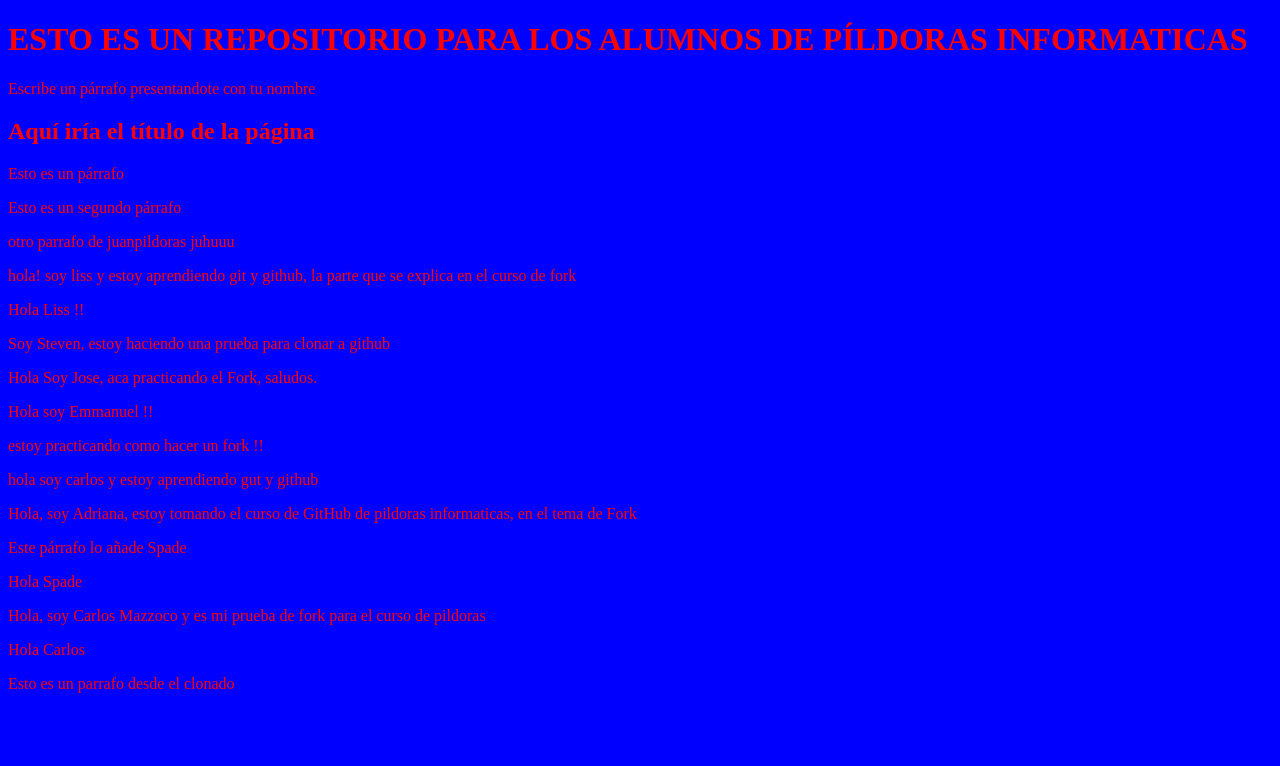
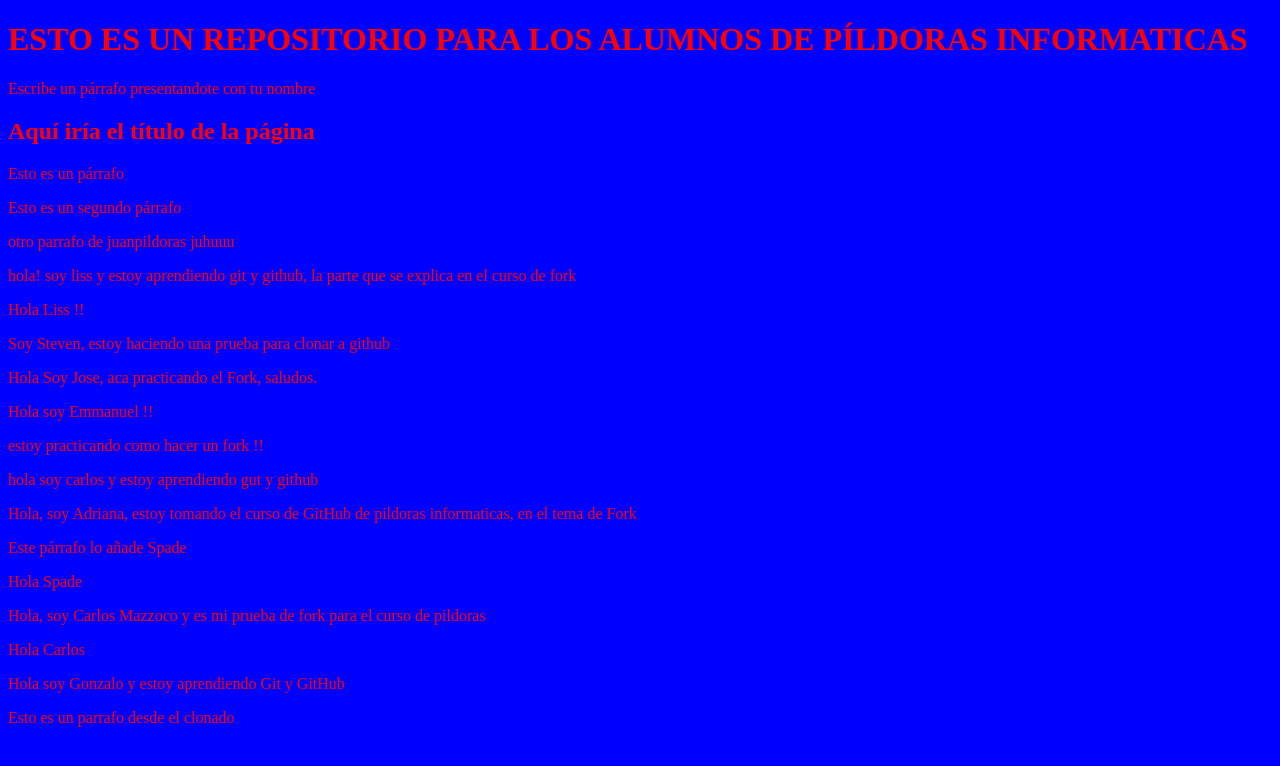
Before and after one commit to antoniopd/JuanPildoras, a plain HTML site: page index.html in a window 1280 px wide. Drawn offline with Linux system fonts and the light colour scheme.

Commit message:
comiit desde proyecto clonado

```diff
--- a/index.html
+++ b/index.html
@@ -37,6 +37,8 @@
     <p>Hola, soy Carlos Mazzoco y es mi prueba de fork para el curso de pildoras</p>
     <span>Hola Carlos</span>
 
+    <p>Hola soy Gonzalo y estoy aprendiendo Git y GitHub</p>
+
 
 
 
```
